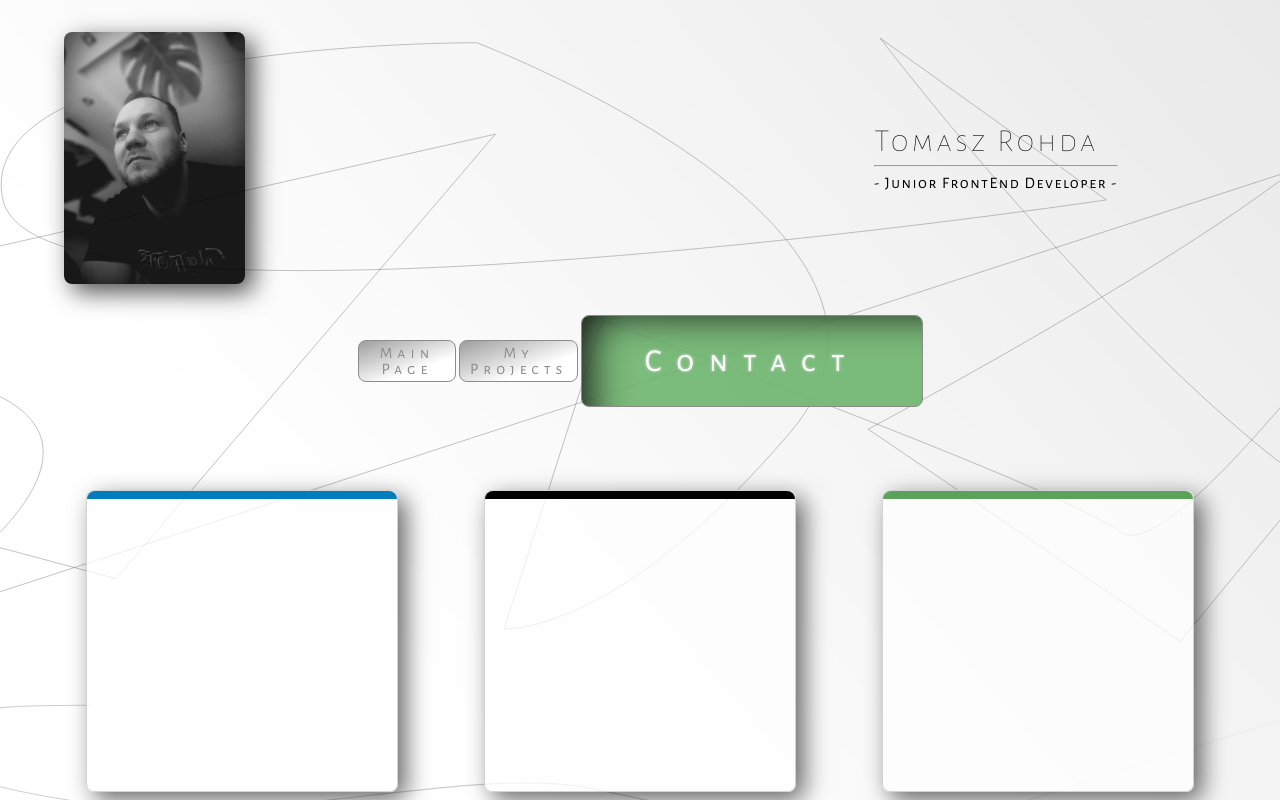
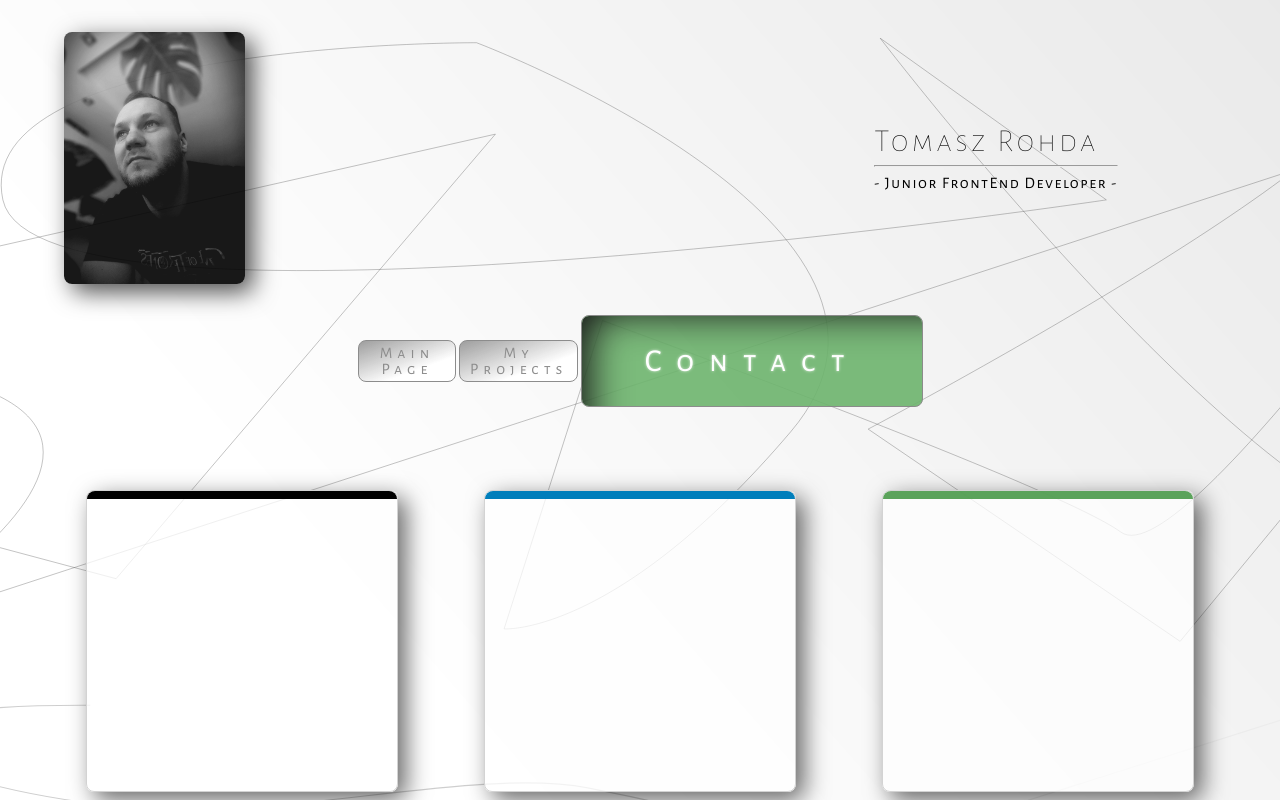
Before and after one commit to trohda/Portfolio-project, a React (Create React App) app: page /contact in a window 1280 px wide. Shown: the top 800 px of the page. Built offline with nearby package versions, Linux system fonts and the light colour scheme.

Commit message:
ContactElement Header styled

```diff
--- a/src/components/Contact/Contact.js
+++ b/src/components/Contact/Contact.js
@@ -3,9 +3,12 @@
 const Contact = () => {
   return (
     <section className="contactWrapper">
-      <ContactElement topStripeColor={"#007EBB"} />
-      <ContactElement topStripeColor={"black"} />
-      <ContactElement topStripeColor={"rgba(74, 153, 74, 0.9)"} />
+      <ContactElement topStripeColor={"black"} headerText={"Email-Me"} />
+      <ContactElement topStripeColor={"#007EBB"} headerText={"LinkedIn-Me"} />
+      <ContactElement
+        topStripeColor={"rgba(74, 153, 74, 0.9)"}
+        headerText={"Call-Me"}
+      />
     </section>
   );
 };
```
